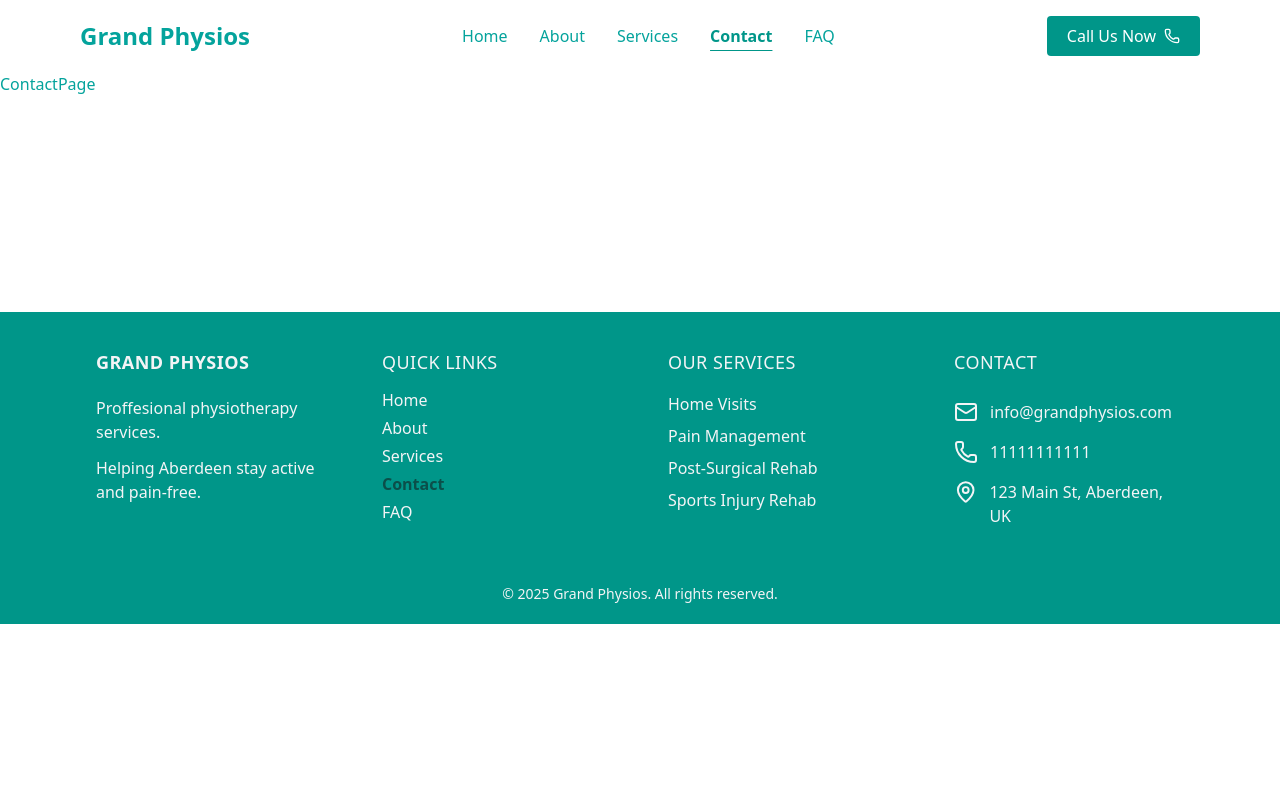
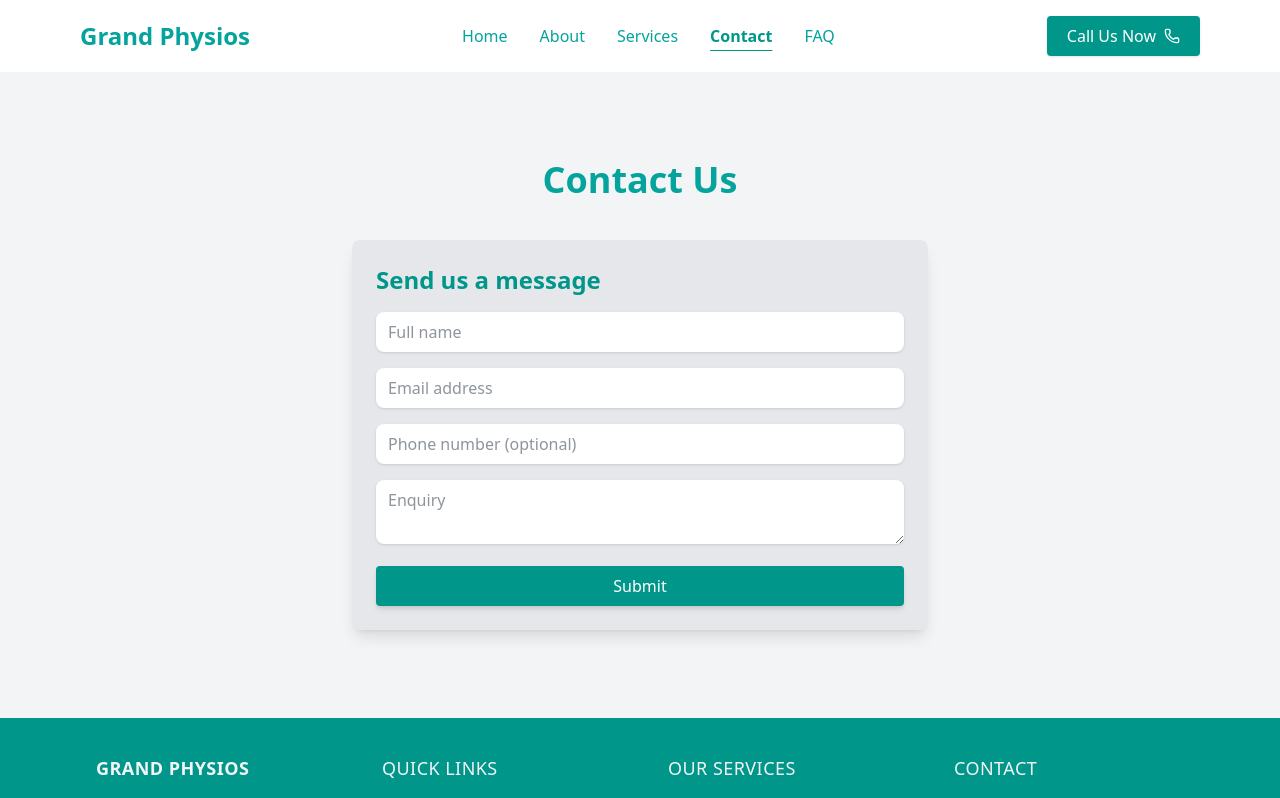
Before and after one commit to sbratuszewski/grand-physios, a React (Vite) app: page /contact in a window 1280 px wide. Shown: the top 798 px of the page. Built offline with nearby package versions, Linux system fonts and the light colour scheme.

Commit message:
ContactForm integration with EmailJS & Toster from react-hot-toaster + spinner to button

```diff
--- a/package.json
+++ b/package.json
@@ -10,12 +10,15 @@
     "preview": "vite preview"
   },
   "dependencies": {
+    "@emailjs/browser": "^4.4.1",
     "@tailwindcss/vite": "^4.1.13",
     "aos": "^2.3.4",
+    "emailjs-com": "^3.2.0",
     "lucide-react": "^0.544.0",
     "react": "^19.1.1",
     "react-dom": "^19.1.1",
-    "react-hook-form": "^7.63.0",
+    "react-hook-form": "^7.66.0",
+    "react-hot-toast": "^2.6.0",
     "react-router-dom": "^7.9.1",
     "tailwindcss": "^4.1.13"
   },
--- a/src/components/Button.jsx
+++ b/src/components/Button.jsx
@@ -1,12 +1,13 @@
 import React from 'react'
 
-const Button = ({ text, onClick, className, ...rest }) => {
+const Button = ({ children, onClick, className = '', ...rest }) => {
   return (
     <button
       onClick={onClick}
-      className={`px-4 py-2 rounded transition-colors cursor-pointer ${className}`}
+      className={`px-4 py-2 rounded transition-colors cursor-pointer disabled:opacity-70 disabled:cursor-not-allowed ${className}`}
+      {...rest}
     >
-      {text}
+      {children}
     </button>
   )
 }
--- a/src/components/Card.jsx
+++ b/src/components/Card.jsx
@@ -1,6 +1,6 @@
 import React from 'react'
 
-const Card = ({ title, description, image, className }) => {
+const Card = ({ title, description, className, ...rest }) => {
   return (
     <div className={`rounded-lg shadow-lg p-4 ${className}`}>
       {image && (
--- a/src/components/ContactForm.jsx
+++ b/src/components/ContactForm.jsx
@@ -1,72 +1,101 @@
-import React, { useState } from 'react'
+import React from 'react'
 import { useForm } from 'react-hook-form'
-import emailjs from 'emailjs-com'
+import emailjs from '@emailjs/browser'
+import toast, { Toaster } from 'react-hot-toast'
 import Button from './Button'
 
-function ContactForm() {
-  const { register, handleSubmit, reset } = useForm()
+const ContactForm = () => {
+  const {
+    register,
+    handleSubmit,
+    reset,
+    formState: { errors },
+  } = useForm()
 
-  const onSubmit = async (data) => {
-    try {
-      await emailjs.send(
-        'YOUR_SERVICE_ID',
-        'YOUR_TEMPLATE_ID',
-        {
-          from_name: data.fullName,
-          from_email: data.email,
-          phone: data.phone,
-          message: data.message,
-        },
-        'YOUR_PUBLIC_KEY'
-      )
-      alert("Message sent! We'll contact you soon.")
-      reset()
-    } catch (err) {
-      console.error(err)
-      alert('Error sending message, please try again.')
-    }
+  const [loading, setLoading] = React.useState(false)
+
+  const onSubmit = (data) => {
+    const serviceId = import.meta.env.VITE_EMAILJS_SERVICE_ID
+    const templateId = import.meta.env.VITE_EMAILJS_TEMPLATE_ID
+    const publicKey = import.meta.env.VITE_EMAILJS_PUBLIC_KEY
+
+    setLoading(true)
+    emailjs
+      .send(serviceId, templateId, data, publicKey)
+      .then(() => {
+        toast.success('✅ Message sent!')
+        reset()
+      })
+      .catch(() => toast.error('❌ Something went wrong.'))
+      .finally(() => setLoading(false))
   }
 
   return (
     <form
       onSubmit={handleSubmit(onSubmit)}
-      className="max-w-xl mx-auto p-6 space-y-4 bg-gray-200 rounded-lg shadow-lg"
+      className="max-w-xl mx-auto p-6 space-y-4 text-gray-800 bg-gray-200 rounded-lg shadow-lg"
+      data-aos="fade-right"
+      data-aos-offset="100"
     >
-      <h2 className="text-2xl font-semibold mb-4">Send us a message</h2>
+      <Toaster position="top-right" />
+      <h2 className="text-2xl font-semibold text-teal-600 mb-4">
+        Send us a message
+      </h2>
 
       <input
-        {...register('fullName', { required: true })}
+        {...register('name', { required: true })}
         placeholder="Full name"
-        className="w-full bg-white rounded-lg px-3 py-2 shadow-sm"
+        className="w-full bg-white rounded-lg px-3 py-2 shadow-sm focus:outline-none focus:ring-2 focus:ring-teal-400"
       />
+      {errors.name && <p className="text-red-600 text-sm">Name is required</p>}
+
       <input
-        {...register('email', { required: true })}
+        {...register('email', {
+          required: 'Email is required',
+          pattern: { value: /^\S+@\S+$/i, message: 'Invalid email address' },
+        })}
         placeholder="Email address"
-        className="w-full bg-white rounded-lg px-3 py-2 shadow-sm"
+        className="w-full bg-white rounded-lg px-3 py-2 shadow-sm focus:outline-none focus:ring-2 focus:ring-teal-400"
       />
+      {errors.email && (
+        <p className="text-red-600 text-sm">{errors.email.message}</p>
+      )}
+
       <input
-        {...register('phone', { required: true })}
-        placeholder="Phone number"
-        className="w-full bg-white rounded-lg px-3 py-2 shadow-sm"
+        {...register('phone', {
+          pattern: { value: /^[+\d\s-]+$/, message: 'Invalid phone number' },
+        })}
+        placeholder="Phone number (optional)"
+        className="w-full bg-white rounded-lg px-3 py-2 shadow-sm focus:outline-none focus:ring-2 focus:ring-teal-400"
       />
+      {errors.phone && (
+        <p className="text-red-600 text-sm">{errors.phone.message}</p>
+      )}
+
       <textarea
         {...register('message', { required: true })}
-        placeholder="Message"
-        rows="5"
-        className="w-full bg-white rounded-lg px-3 py-2 shadow-sm"
+        placeholder="Enquiry"
+        className="w-full bg-white rounded-lg px-3 py-2 shadow-sm focus:outline-none focus:ring-2 focus:ring-teal-400"
       />
+      {errors.message && (
+        <p className="text-red-600 text-sm">Message is required</p>
+      )}
+
       <Button
         type="submit"
-        className="w-full text-white bg-teal-600 hover:bg-teal-700 shadow-md"
-        text="Send Message"
-      />
-      {/* <button
-        type="submit"
-        className="w-full bg-teal-600 text-white py-2 rounded-lg hover:bg-sky-700 shadow-sm"
+        className="w-full text-white bg-teal-600 hover:bg-teal-700 shadow-md flex items-center justify-center gap-2 py-2"
+        disabled={loading}
       >
-        Send Message
-      </button> */}
+        {loading && (
+          <span
+            className="w-5 h-5 border-2 border-white border-t-transparent rounded-full animate-spin"
+            role="status"
+          ></span>
+        )}
+        {loading ? 'Sending...' : 'Submit'}
+      </Button>
     </form>
   )
 }
+
 export default ContactForm
--- a/src/components/Footer.jsx
+++ b/src/components/Footer.jsx
@@ -30,7 +30,8 @@ const Footer = () => {
               <NavLink
                 to={item.path}
                 className={({ isActive }) =>
-                  isActive && 'text-teal-900 font-bold'
+                  isActive &&
+                  'text-teal-200 font-bold underline underline-offset-4'
                 }
               >
                 {item.name}
--- a/src/components/Navbar.jsx
+++ b/src/components/Navbar.jsx
@@ -58,7 +58,7 @@ const Navbar = () => {
         </ul>
 
         {/* Contact Button */}
-        <div className="hidden md:flex items-center gap-2 text-white hover:bg-teal-700 bg-teal-600 px-5 py-2 rounded cursor-pointer transition-colors">
+        <div className="hidden md:flex items-center gap-2 text-white hover:bg-teal-700 bg-teal-600 px-5 py-2 rounded cursor-pointer transition-colors shadow-sm">
           <a href="tel:+123456789">Call Us Now</a>
           <Phone size={16} />
         </div>
@@ -77,11 +77,7 @@ const Navbar = () => {
           <ul className="font-medium">
             {navItems.map((item) => (
               <li key={item.name} className="py-4 px-2">
-                <NavLink
-                  to={item.path}
-                  className=""
-                  onClick={() => setIsMenuOpen(false)}
-                >
+                <NavLink to={item.path} onClick={() => setIsMenuOpen(false)}>
                   {item.name}
                 </NavLink>
               </li>
--- a/src/pages/ContactPage.jsx
+++ b/src/pages/ContactPage.jsx
@@ -1,7 +1,19 @@
 import React from 'react'
+import ContactForm from '../components/ContactForm.jsx'
 
 const ContactPage = () => {
-  return <div className="h-[30vh]">ContactPage</div>
+  return (
+    <div className="bg-gray-100 py-10">
+      <div className="max-w-4xl mx-auto px-4 sm:px-6 md:px-12 lg:px-20 py-12">
+        <h1 className="text-4xl font-bold mb-8 text-center mb-10">
+          Contact Us
+        </h1>
+        <div className="space-y-6">
+          <ContactForm />
+        </div>
+      </div>
+    </div>
+  )
 }
 
 export default ContactPage
--- a/src/pages/HomePage.jsx
+++ b/src/pages/HomePage.jsx
@@ -1,32 +1,7 @@
 import React from 'react'
-import Card from '../components/Card'
-import pic from '../assets/water.png'
+
 
 const HomePage = () => {
-  const services = [
-    {
-      title: 'Physiotherapy',
-      description: 'Professional physiotherapy services.',
-      image: { pic },
-    },
-    {
-      title: 'Rehabilitation',
-      description: 'Rehabilitation programs tailored to your needs.',
-      image: '/assets/rehab.jpg',
-    },
-  ]
-
-  return (
-    <div className="grid grid-cols-1 md:grid-cols-2 gap-4">
-      {services.map((service, index) => (
-        <Card
-          key={index}
-          title={service.title}
-          description={service.description}
-          image={service.image}
-        />
-      ))}
-    </div>
-  )
+  return <div className="grid grid-cols-1 md:grid-cols-2 gap-4">HOME</div>
 }
 export default HomePage
```
Also changed, not shown: src/pages/FaqPage.jsx (+40 -40 lines), 2 other files (tests, documents, lock files or other folders).
